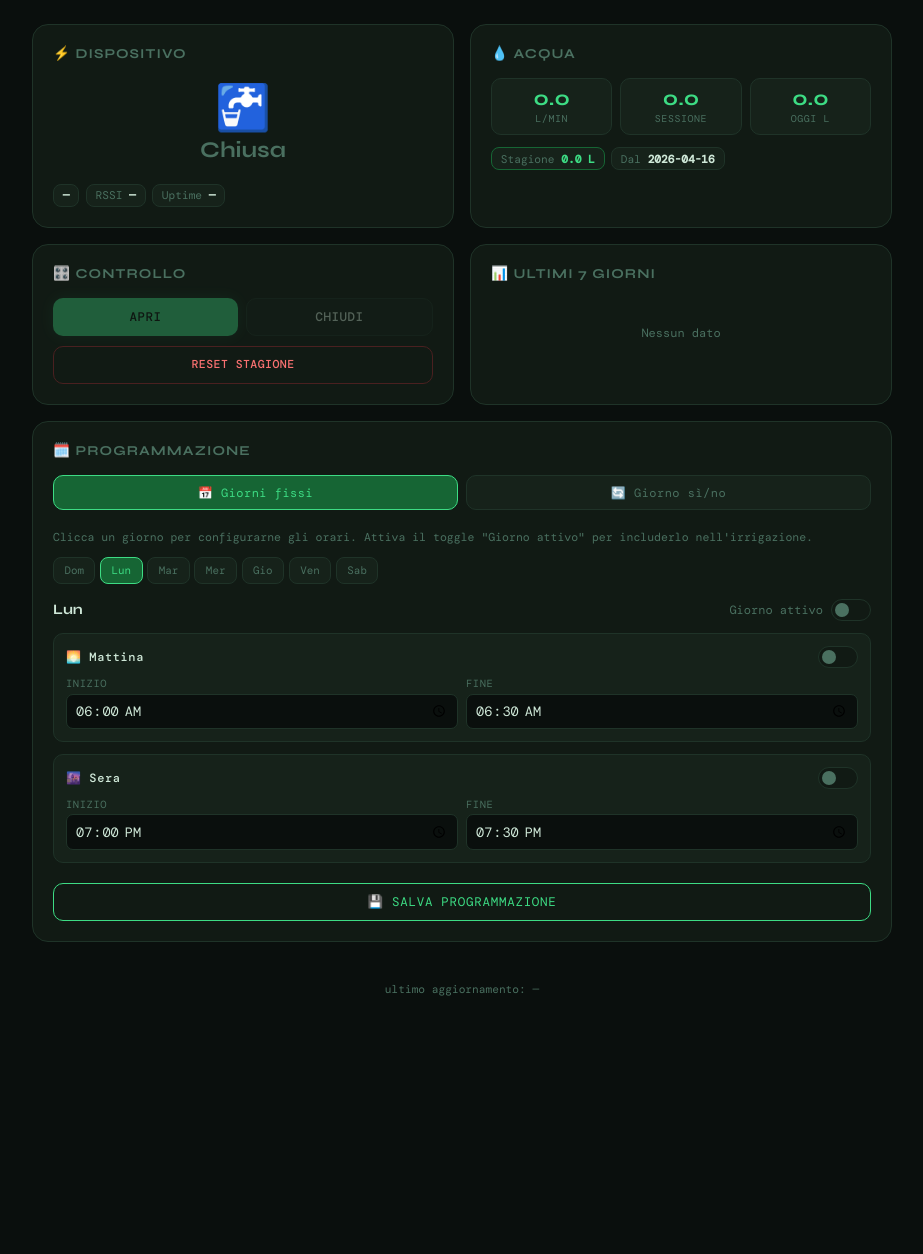
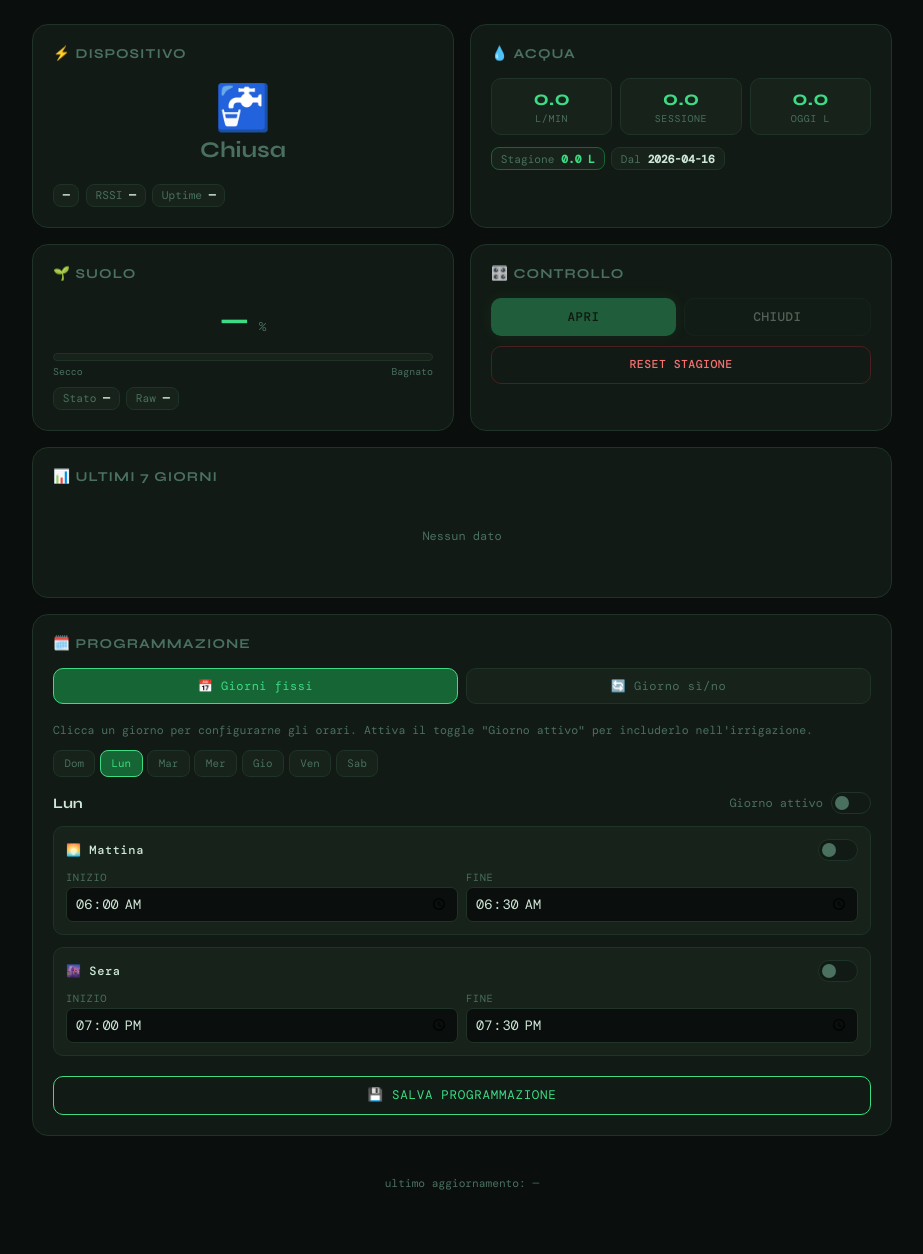
Before and after one commit to o1gres/OrtoCasa, a Flask app: page / in a window 1280 px wide. Shown: the part 59-1313 px from the top of the page, without its empty margins (178-1101 px from the left). Before the commit the page ends 1055 px from the top, so only its background shows below. Run offline with Flask 3, Linux system fonts and the light colour scheme; data comes from the database, SQL or seed files in the repository; data that the repository does not hold is empty.

Commit message:
Aggiunta gestione umidità

```diff
--- a/irrigazione_raspberry/templates/index.html
+++ b/irrigazione_raspberry/templates/index.html
@@ -53,12 +53,21 @@
     .pill{background:var(--surface2);border:1px solid var(--border);border-radius:8px;padding:.2rem .55rem;font-size:.7rem;color:var(--muted)}
     .pill strong{color:var(--text)}
     .pill.hi{border-color:var(--green2)} .pill.hi strong{color:var(--green)}
+    .pill.warn{border-color:#4a3000} .pill.warn strong{color:var(--amber)}
+    .pill.wet{border-color:var(--green2)} .pill.wet strong{color:var(--green)}
+    .pill.dry{border-color:#4a3000} .pill.dry strong{color:var(--amber)}
 
     /* ── Stats ── */
     .stat-grid{display:grid;grid-template-columns:repeat(3,1fr);gap:.5rem;margin-bottom:.75rem}
     .stat-box{background:var(--surface2);border:1px solid var(--border);border-radius:10px;padding:.6rem .5rem;text-align:center}
     .stat-value{font-family:var(--sans);font-size:1.3rem;font-weight:700;color:var(--green);line-height:1;margin-bottom:.15rem}
     .stat-label{font-size:.62rem;color:var(--muted);text-transform:uppercase;letter-spacing:.06em}
+
+    /* ── Barra umidità suolo ── */
+    .soil-bar-wrap{margin:.75rem 0 .5rem}
+    .soil-bar-track{height:8px;background:var(--surface2);border-radius:99px;overflow:hidden;border:1px solid var(--border)}
+    .soil-bar-fill{height:100%;border-radius:99px;transition:width .6s, background .4s}
+    .soil-bar-labels{display:flex;justify-content:space-between;font-size:.62rem;color:var(--muted);margin-top:.25rem}
 
     /* ── Chart ── */
     .chart-wrap{overflow-x:auto;padding-bottom:.4rem}
@@ -163,6 +172,25 @@
     </div>
   </div>
 
+  <!-- Suolo -->
+  <div class="card">
+    <div class="card-title">🌱 Suolo</div>
+    <div style="text-align:center;margin-bottom:.5rem">
+      <span style="font-family:var(--sans);font-size:2.2rem;font-weight:700;color:var(--green)" id="soilPct">—</span>
+      <span style="font-size:.8rem;color:var(--muted)"> %</span>
+    </div>
+    <div class="soil-bar-wrap">
+      <div class="soil-bar-track">
+        <div class="soil-bar-fill" id="soilBar" style="width:0%;background:var(--amber)"></div>
+      </div>
+      <div class="soil-bar-labels"><span>Secco</span><span>Bagnato</span></div>
+    </div>
+    <div class="info-row">
+      <div class="pill" id="soilStatePill">Stato <strong id="soilState">—</strong></div>
+      <div class="pill">Raw <strong id="soilRaw">—</strong></div>
+    </div>
+  </div>
+
   <!-- Controllo -->
   <div class="card">
     <div class="card-title">🎛️ Controllo</div>
@@ -174,7 +202,7 @@
   </div>
 
   <!-- Grafico -->
-  <div class="card">
+  <div class="card wide">
     <div class="card-title">📊 Ultimi 7 giorni</div>
     <div class="chart-wrap"><div class="chart" id="chart"></div></div>
   </div>
@@ -188,7 +216,7 @@
       <div class="mode-btn"        id="modeAlt"    onclick="setMode('alternate')">🔄 Giorno sì/no</div>
     </div>
 
-    <!-- Modalità A: giorni fissi -->
+    <!-- Modalità A -->
     <div id="panelFixed">
       <p style="font-size:.72rem;color:var(--muted);margin-bottom:.75rem">
         Clicca un giorno per configurarne gli orari. Attiva il toggle "Giorno attivo" per includerlo nell'irrigazione.
@@ -197,7 +225,7 @@
       <div id="dayEditorContent"></div>
     </div>
 
-    <!-- Modalità B: giorno sì/no -->
+    <!-- Modalità B -->
     <div id="panelAlt" style="display:none">
       <p style="font-size:.72rem;color:var(--muted);margin-bottom:.75rem">
         Irrigazione a giorni alterni. Configura gli orari comuni a tutti i giorni "sì".
@@ -205,39 +233,21 @@
       <div class="fascia-block">
         <div class="fascia-header">
           <span class="fascia-title">🌅 Mattina</span>
-          <label class="toggle">
-            <input type="checkbox" id="alt_mat_ab" onchange="readAltFromDOM()">
-            <span class="toggle-track"></span>
-          </label>
+          <label class="toggle"><input type="checkbox" id="alt_mat_ab" onchange="readAltFromDOM()"><span class="toggle-track"></span></label>
         </div>
         <div class="time-row">
-          <div class="time-group">
-            <label>Inizio</label>
-            <input type="time" class="time-input" id="alt_mat_i" value="06:00" oninput="readAltFromDOM()">
-          </div>
-          <div class="time-group">
-            <label>Fine</label>
-            <input type="time" class="time-input" id="alt_mat_f" value="06:30" oninput="readAltFromDOM()">
-          </div>
+          <div class="time-group"><label>Inizio</label><input type="time" class="time-input" id="alt_mat_i" value="06:00" oninput="readAltFromDOM()"></div>
+          <div class="time-group"><label>Fine</label><input type="time" class="time-input" id="alt_mat_f" value="06:30" oninput="readAltFromDOM()"></div>
         </div>
       </div>
       <div class="fascia-block">
         <div class="fascia-header">
           <span class="fascia-title">🌆 Sera</span>
-          <label class="toggle">
-            <input type="checkbox" id="alt_ser_ab" onchange="readAltFromDOM()">
-            <span class="toggle-track"></span>
-          </label>
+          <label class="toggle"><input type="checkbox" id="alt_ser_ab" onchange="readAltFromDOM()"><span class="toggle-track"></span></label>
         </div>
         <div class="time-row">
-          <div class="time-group">
-            <label>Inizio</label>
-            <input type="time" class="time-input" id="alt_ser_i" value="19:00" oninput="readAltFromDOM()">
-          </div>
-          <div class="time-group">
-            <label>Fine</label>
-            <input type="time" class="time-input" id="alt_ser_f" value="19:30" oninput="readAltFromDOM()">
-          </div>
+          <div class="time-group"><label>Inizio</label><input type="time" class="time-input" id="alt_ser_i" value="19:00" oninput="readAltFromDOM()"></div>
+          <div class="time-group"><label>Fine</label><input type="time" class="time-input" id="alt_ser_f" value="19:30" oninput="readAltFromDOM()"></div>
         </div>
       </div>
     </div>
@@ -253,7 +263,6 @@
 <script>
   const GIORNI = ['Dom','Lun','Mar','Mer','Gio','Ven','Sab'];
 
-  // ── Stato ──────────────────────────────────────────────────────────────────
   let currentMode     = 'fixed';
   let userEditingMode = false;
   let selectedDayIdx  = 1;
@@ -293,8 +302,7 @@
 
   // ── Modalità ───────────────────────────────────────────────────────────────
   function setMode(mode) {
-    currentMode     = mode;
-    userEditingMode = true;
+    currentMode = mode; userEditingMode = true;
     document.getElementById('modeFixed').className = 'mode-btn' + (mode==='fixed'    ? ' active' : '');
     document.getElementById('modeAlt').className   = 'mode-btn' + (mode==='alternate'? ' active' : '');
     document.getElementById('panelFixed').style.display = mode==='fixed'     ? 'block' : 'none';
@@ -343,14 +351,12 @@
           </label>
         </div>
         <div class="time-row">
-          <div class="time-group">
-            <label>Inizio</label>
+          <div class="time-group"><label>Inizio</label>
             <input type="time" class="time-input" id="mat_i"
               value="${timeVal(d.mattina.ora_inizio, d.mattina.min_inizio)}"
               oninput="readCurrentDayFromDOM()">
           </div>
-          <div class="time-group">
-            <label>Fine</label>
+          <div class="time-group"><label>Fine</label>
             <input type="time" class="time-input" id="mat_f"
               value="${timeVal(d.mattina.ora_fine, d.mattina.min_fine)}"
               oninput="readCurrentDayFromDOM()">
@@ -367,14 +373,12 @@
           </label>
         </div>
         <div class="time-row">
-          <div class="time-group">
-            <label>Inizio</label>
+          <div class="time-group"><label>Inizio</label>
             <input type="time" class="time-input" id="ser_i"
               value="${timeVal(d.sera.ora_inizio, d.sera.min_inizio)}"
               oninput="readCurrentDayFromDOM()">
           </div>
-          <div class="time-group">
-            <label>Fine</label>
+          <div class="time-group"><label>Fine</label>
             <input type="time" class="time-input" id="ser_f"
               value="${timeVal(d.sera.ora_fine, d.sera.min_fine)}"
               oninput="readCurrentDayFromDOM()">
@@ -384,9 +388,8 @@
     `;
   }
 
-  // ── Leggi DOM → schedule (chiamato ad ogni modifica) ──────────────────────
   function readCurrentDayFromDOM() {
-    const idx   = selectedDayIdx;
+    const idx = selectedDayIdx;
     const matI  = document.getElementById('mat_i');
     const matF  = document.getElementById('mat_f');
     const serI  = document.getElementById('ser_i');
@@ -395,62 +398,47 @@
     const serAb = document.getElementById('ser_ab');
     const dayAc = document.getElementById('dayActive');
     if (!matI) return;
-
     const mi = parseTime(matI.value), mf = parseTime(matF.value);
     const si = parseTime(serI.value), sf = parseTime(serF.value);
-
     schedule.days[idx].abilitato          = dayAc  ? dayAc.checked  : schedule.days[idx].abilitato;
     schedule.days[idx].mattina.abilitata  = matAb.checked;
-    schedule.days[idx].mattina.ora_inizio = mi.h;
-    schedule.days[idx].mattina.min_inizio = mi.m;
-    schedule.days[idx].mattina.ora_fine   = mf.h;
-    schedule.days[idx].mattina.min_fine   = mf.m;
+    schedule.days[idx].mattina.ora_inizio = mi.h; schedule.days[idx].mattina.min_inizio = mi.m;
+    schedule.days[idx].mattina.ora_fine   = mf.h; schedule.days[idx].mattina.min_fine   = mf.m;
     schedule.days[idx].sera.abilitata     = serAb.checked;
-    schedule.days[idx].sera.ora_inizio    = si.h;
-    schedule.days[idx].sera.min_inizio    = si.m;
-    schedule.days[idx].sera.ora_fine      = sf.h;
-    schedule.days[idx].sera.min_fine      = sf.m;
+    schedule.days[idx].sera.ora_inizio    = si.h; schedule.days[idx].sera.min_inizio    = si.m;
+    schedule.days[idx].sera.ora_fine      = sf.h; schedule.days[idx].sera.min_fine      = sf.m;
   }
 
-  // ── Leggi DOM → schedule alternate ────────────────────────────────────────
   function readAltFromDOM() {
     const mi = parseTime(document.getElementById('alt_mat_i').value);
     const mf = parseTime(document.getElementById('alt_mat_f').value);
     const si = parseTime(document.getElementById('alt_ser_i').value);
     const sf = parseTime(document.getElementById('alt_ser_f').value);
     schedule.alternate.mattina = {
-      ora_inizio: mi.h, min_inizio: mi.m,
-      ora_fine:   mf.h, min_fine:   mf.m,
-      abilitata:  document.getElementById('alt_mat_ab').checked
+      ora_inizio:mi.h, min_inizio:mi.m, ora_fine:mf.h, min_fine:mf.m,
+      abilitata: document.getElementById('alt_mat_ab').checked
     };
     schedule.alternate.sera = {
-      ora_inizio: si.h, min_inizio: si.m,
-      ora_fine:   sf.h, min_fine:   sf.m,
-      abilitata:  document.getElementById('alt_ser_ab').checked
+      ora_inizio:si.h, min_inizio:si.m, ora_fine:sf.h, min_fine:sf.m,
+      abilitata: document.getElementById('alt_ser_ab').checked
     };
   }
 
   function toggleDayActive(idx, checked) {
     schedule.days[idx].abilitato = checked;
-    renderDayTabs();
-    renderDayEditorContent();
+    renderDayTabs(); renderDayEditorContent();
   }
 
   // ── Carica schedule dal server ─────────────────────────────────────────────
   function loadScheduleUI(s) {
     if (!s) return;
-
-    // Aggiorna dati interni SOLO se l'utente non sta modificando
     if (!userEditingMode) {
       if (s.days)      schedule.days      = s.days;
       if (s.alternate) schedule.alternate = s.alternate;
       schedule.mode = s.mode || 'fixed';
       setMode(schedule.mode);
-
-      // Pannello alternate
       if (s.alternate) {
-        const am  = s.alternate.mattina;
-        const as_ = s.alternate.sera;
+        const am = s.alternate.mattina, as_ = s.alternate.sera;
         document.getElementById('alt_mat_ab').checked = am.abilitata;
         document.getElementById('alt_mat_i').value    = timeVal(am.ora_inizio, am.min_inizio);
         document.getElementById('alt_mat_f').value    = timeVal(am.ora_fine,   am.min_fine);
@@ -458,36 +446,49 @@
         document.getElementById('alt_ser_i').value    = timeVal(as_.ora_inizio, as_.min_inizio);
         document.getElementById('alt_ser_f').value    = timeVal(as_.ora_fine,   as_.min_fine);
       }
-
-      renderDayTabs();
-      renderDayEditorContent();
+      renderDayTabs(); renderDayEditorContent();
     }
   }
 
-  // ── Salva programmazione ───────────────────────────────────────────────────
+  // ── Salva ──────────────────────────────────────────────────────────────────
   async function saveSchedule() {
-    // Leggi stato corrente dal DOM prima di inviare
-    readCurrentDayFromDOM();
-    readAltFromDOM();
-
+    readCurrentDayFromDOM(); readAltFromDOM();
     const payload = currentMode === 'fixed'
       ? { mode: 'fixed', days: schedule.days }
       : { mode: 'alternate', alternate: schedule.alternate };
-
     try {
       const res  = await fetch('/api/schedule', {
-        method: 'POST',
-        headers: {'Content-Type': 'application/json'},
+        method: 'POST', headers: {'Content-Type':'application/json'},
         body: JSON.stringify(payload)
       });
       const data = await res.json();
-      if (data.ok) {
-        userEditingMode = false;  // dopo il salvataggio riabilita sync dal server
-        toast('Programmazione salvata ✓');
-      } else {
-        toast(data.error || 'Errore', 'err');
-      }
+      if (data.ok) { userEditingMode = false; toast('Programmazione salvata ✓'); }
+      else           toast(data.error || 'Errore', 'err');
     } catch(e) { toast('Errore di rete', 'err'); }
+  }
+
+  // ── Suolo ──────────────────────────────────────────────────────────────────
+  function updateSoilUI(moisture, raw, wet) {
+    if (moisture == null) return;
+    document.getElementById('soilPct').textContent = moisture;
+    document.getElementById('soilRaw').textContent = raw != null ? raw : '—';
+
+    // Barra colore: 0-30% ambra, 30-60% giallo-verde, 60-100% verde
+    const bar = document.getElementById('soilBar');
+    bar.style.width = moisture + '%';
+    if (moisture < 30)      bar.style.background = 'var(--amber)';
+    else if (moisture < 60) bar.style.background = '#a3e635';
+    else                    bar.style.background = 'var(--green)';
+
+    const pill = document.getElementById('soilStatePill');
+    const state = document.getElementById('soilState');
+    if (wet) {
+      pill.className = 'pill wet';
+      state.textContent = 'Bagnato 💧';
+    } else {
+      pill.className = 'pill dry';
+      state.textContent = 'Secco 🏜️';
+    }
   }
 
   // ── Status UI ──────────────────────────────────────────────────────────────
@@ -516,6 +517,8 @@
     document.getElementById('btnOpen').disabled      = !data.online;
     document.getElementById('btnClose').disabled     = !data.online;
 
+    updateSoilUI(data.soil_moisture, data.soil_raw, data.soil_wet);
+
     if (data.schedule) loadScheduleUI(data.schedule);
   }
 
@@ -524,17 +527,17 @@
     const chart = document.getElementById('chart');
     chart.innerHTML = '';
     if (!history.length) {
-      chart.innerHTML = '<span style="color:var(--muted);font-size:.75rem;margin:auto">Nessun dato</span>';
+      chart.innerHTML='<span style="color:var(--muted);font-size:.75rem;margin:auto">Nessun dato</span>';
       return;
     }
     const data = [...history].reverse().slice(-7);
     const max  = Math.max(...data.map(d => d.liters), 1);
     data.forEach(d => {
-      const pct = (d.liters / max) * 100;
+      const pct = (d.liters/max)*100;
       const col = document.createElement('div');
       col.className = 'bar-col';
       col.innerHTML = `
-        <div class="bar-val">${d.liters>0 ? Number(d.liters).toFixed(0) : ''}</div>
+        <div class="bar-val">${d.liters>0?Number(d.liters).toFixed(0):''}</div>
         <div class="bar" style="height:${Math.max(pct,2)}%"
              title="${d.data}: ${Number(d.liters).toFixed(1)} L"></div>
         <div class="bar-label">${d.data.slice(5)}</div>`;
@@ -557,8 +560,7 @@
   async function fetchFlowData() {
     try {
       const [hRes, sRes] = await Promise.all([
-        fetch('/api/flow/history?days=7'),
-        fetch('/api/flow/season')
+        fetch('/api/flow/history?days=7'), fetch('/api/flow/season')
       ]);
       const history = await hRes.json();
       const season  = await sRes.json();
@@ -574,13 +576,12 @@
   async function sendCmd(cmd) {
     try {
       const res  = await fetch('/api/cmd', {
-        method: 'POST', headers: {'Content-Type':'application/json'},
-        body: JSON.stringify({cmd})
+        method:'POST', headers:{'Content-Type':'application/json'}, body:JSON.stringify({cmd})
       });
       const data = await res.json();
       if (data.ok) toast(`Comando "${cmd}" inviato ✓`);
-      else         toast(data.error || 'Errore', 'err');
-    } catch(e) { toast('Errore di rete', 'err'); }
+      else         toast(data.error||'Errore','err');
+    } catch(e) { toast('Errore di rete','err'); }
   }
 
   async function resetSeason() {
@@ -589,7 +590,7 @@
       const res = await fetch('/api/flow/season/reset', {method:'POST'});
       const d   = await res.json();
       if (d.ok) { toast('Stagione azzerata ✓'); fetchFlowData(); }
-    } catch(e) { toast('Errore di rete', 'err'); }
+    } catch(e) { toast('Errore di rete','err'); }
   }
 
   // ── Init ───────────────────────────────────────────────────────────────────
@@ -597,7 +598,7 @@
   renderDayEditorContent();
   fetchStatus();
   fetchFlowData();
-  setInterval(fetchStatus,   30000);  // ogni 30s — non sovrascrive mentre modifichi
+  setInterval(fetchStatus,   30000);
   setInterval(fetchFlowData, 30000);
 </script>
 </body>
```
Also changed, not shown: 1 other file.
